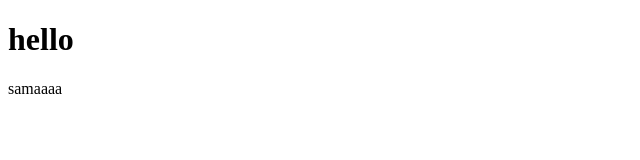
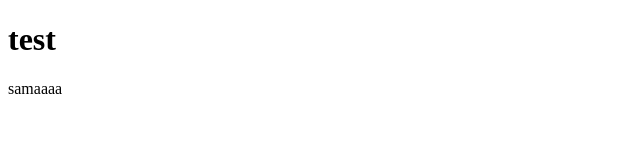
Before and after one commit to Samaa23/Samaa23, a plain HTML site: page anything.html in a window 1280 px wide. Shown: the full height of the page, 0-640 px from the left. Drawn offline with Linux system fonts and the light colour scheme.

Commit message:
Update anything.html

```diff
--- a/anything.html
+++ b/anything.html
@@ -7,7 +7,7 @@
     <title>Test</title>
   </head>
   <body>
-    <h1>hello</h1>
+    <h1>test</h1>
     <p>samaaaa</p>
   </body>
 </html>
```
